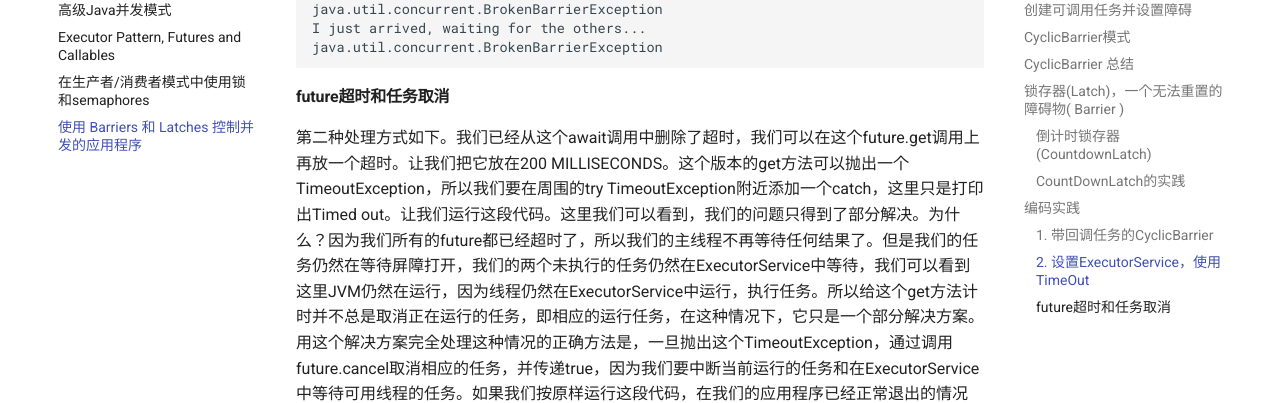
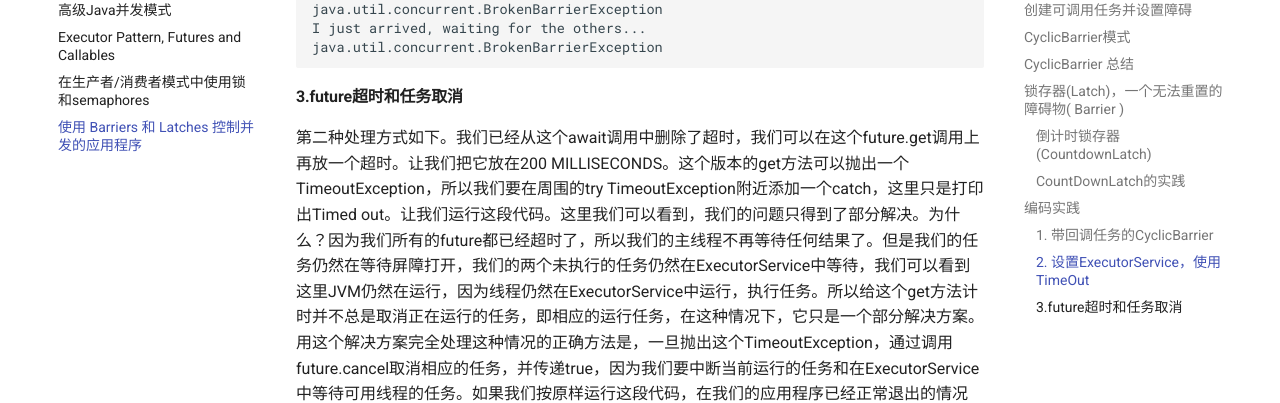
Before and after one commit to xkx9431/dev-notes-java, an MkDocs documentation site: the page built from docs/concurrency/barriers-latches.md, in a window 1280 px wide and 900 px high, scrolled down 10331 px. Shown: the part 173-576 px from the top of the window. Built offline with MkDocs 1.6.1 and Material for MkDocs 9.7.7, drawn with Linux system fonts in a browser that asks for light colours; comment, search, counter and statistics services are not loaded.

Commit message:
Update barriers-latches.md

````diff
--- a/docs/concurrency/barriers-latches.md
+++ b/docs/concurrency/barriers-latches.md
@@ -326,7 +326,7 @@ java.util.concurrent.BrokenBarrierException
 ```
 
 
-#### future超时和任务取消
+#### 3.future超时和任务取消
 第二种处理方式如下。我们已经从这个await调用中删除了超时，我们可以在这个future.get调用上再放一个超时。让我们把它放在200 MILLISECONDS。这个版本的get方法可以抛出一个TimeoutException，所以我们要在周围的try TimeoutException附近添加一个catch，这里只是打印出Timed out。让我们运行这段代码。这里我们可以看到，我们的问题只得到了部分解决。为什么？因为我们所有的future都已经超时了，所以我们的主线程不再等待任何结果了。但是我们的任务仍然在等待屏障打开，我们的两个未执行的任务仍然在ExecutorService中等待，我们可以看到这里JVM仍然在运行，因为线程仍然在ExecutorService中运行，执行任务。所以给这个get方法计时并不总是取消正在运行的任务，即相应的运行任务，在这种情况下，它只是一个部分解决方案。用这个解决方案完全处理这种情况的正确方法是，一旦抛出这个TimeoutException，通过调用future.cancel取消相应的任务，并传递true，因为我们要中断当前运行的任务和在ExecutorService中等待可用线程的任务。如果我们按原样运行这段代码，在我们的应用程序已经正常退出的情况下，它将起作用，所以这意味着ExecutorService已经被关闭，所有的任务都被取消了，但如果我们想更准确地看到它，我们需要用一个try catch来包围这段代码，在这里捕获InterruptedException，打印出一个消息，比如说Interrupted，并返回nok。如果我们到达代码的这一点，让我们再次运行这段代码，现在我们可以看到每个任务都超时了，然后被取消方法的调用打断。
 ```java
 
````
